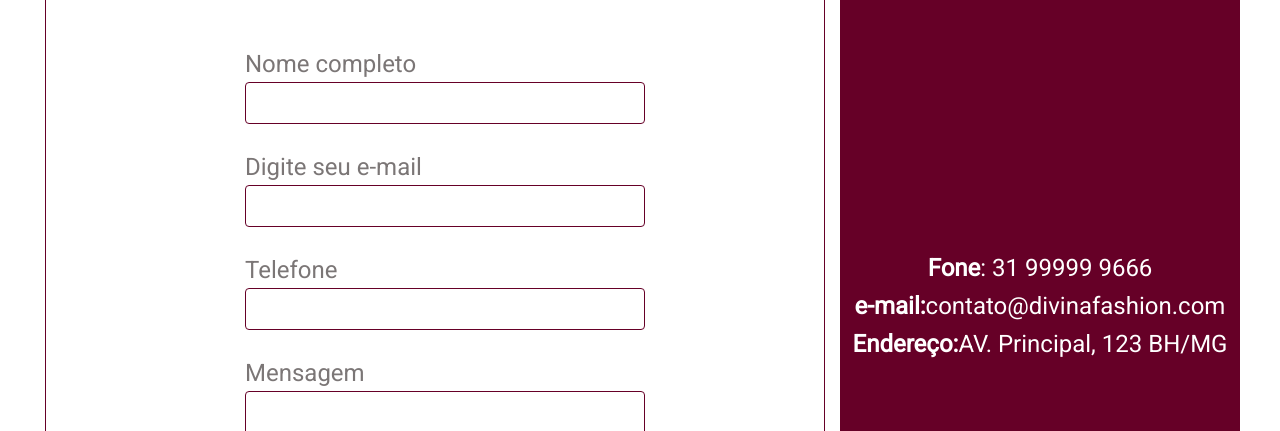
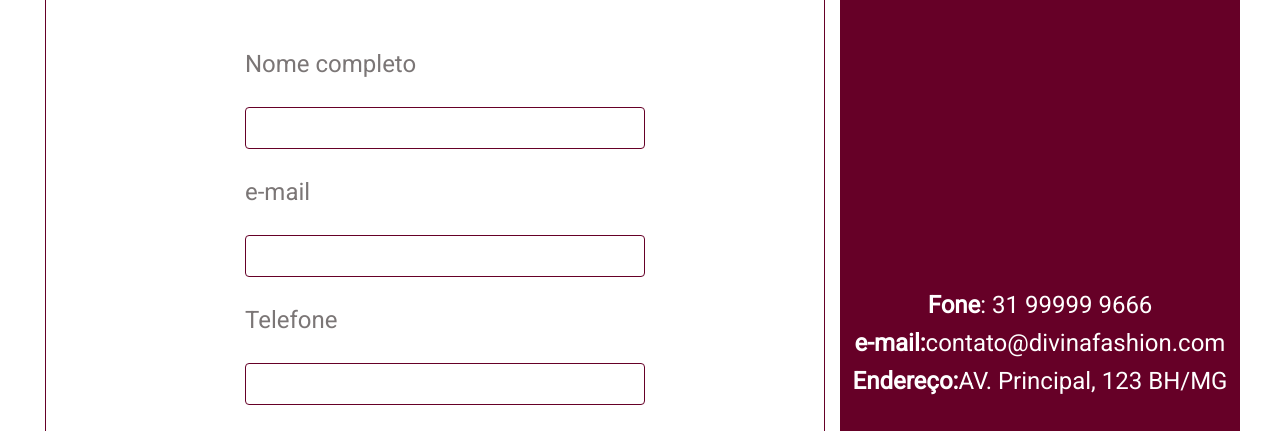
Before and after one commit to viniciusizidoro01/Desafio-EDUSYNC, a plain HTML site: page desafio2.html in a window 1280 px wide. Shown: the part 303-734 px from the top of the page. Drawn offline with Linux system fonts and the light colour scheme.

Commit message:
desafio.css

```diff
--- a/desafio2.css
+++ b/desafio2.css
@@ -58,7 +58,6 @@ main {
     line-height: 42.19px;
     color: #660027;
     height: 42px;
-
 }
 
 form {
@@ -68,16 +67,14 @@ form {
     color: #7b7676;
     gap: 29px;
     font-size: 24px;
+}
 
-}
 form input{
-
     width: 400px;
     height: 42px;
     border-radius: 4px;
     border: 1px solid #660027;
-    margin-top: -25px;
-
+    mar
 }
 
 form textarea{
@@ -86,7 +83,6 @@ form textarea{
     border-radius: 4px;
     border: 1px solid #660027;
     margin-top: -25px;
-
 }
 
 
@@ -98,7 +94,6 @@ form textarea{
     width: 128px;
     font-weight: 400;
     border-color: none;
-
 }
 
 .contato {
@@ -112,11 +107,9 @@ form textarea{
     text-align: center;
     justify-content: center;
     gap:10px;
-
 }
 
 @media (max-width: 768px) {
-
 
     body {
         width: 595px;
--- a/desafio2.html
+++ b/desafio2.html
@@ -26,7 +26,7 @@
                     <label for="nomecompleto">Nome completo</label>
                     <input type="text">
 
-                    <label for="e-mail">Digite seu e-mail</label>
+                    <label for="e-mail">e-mail</label>
                     <input type="email">
 
                     <label for="telefone">Telefone</label>
```
Also changed, not shown: desafio.css (+10 -0 lines).
